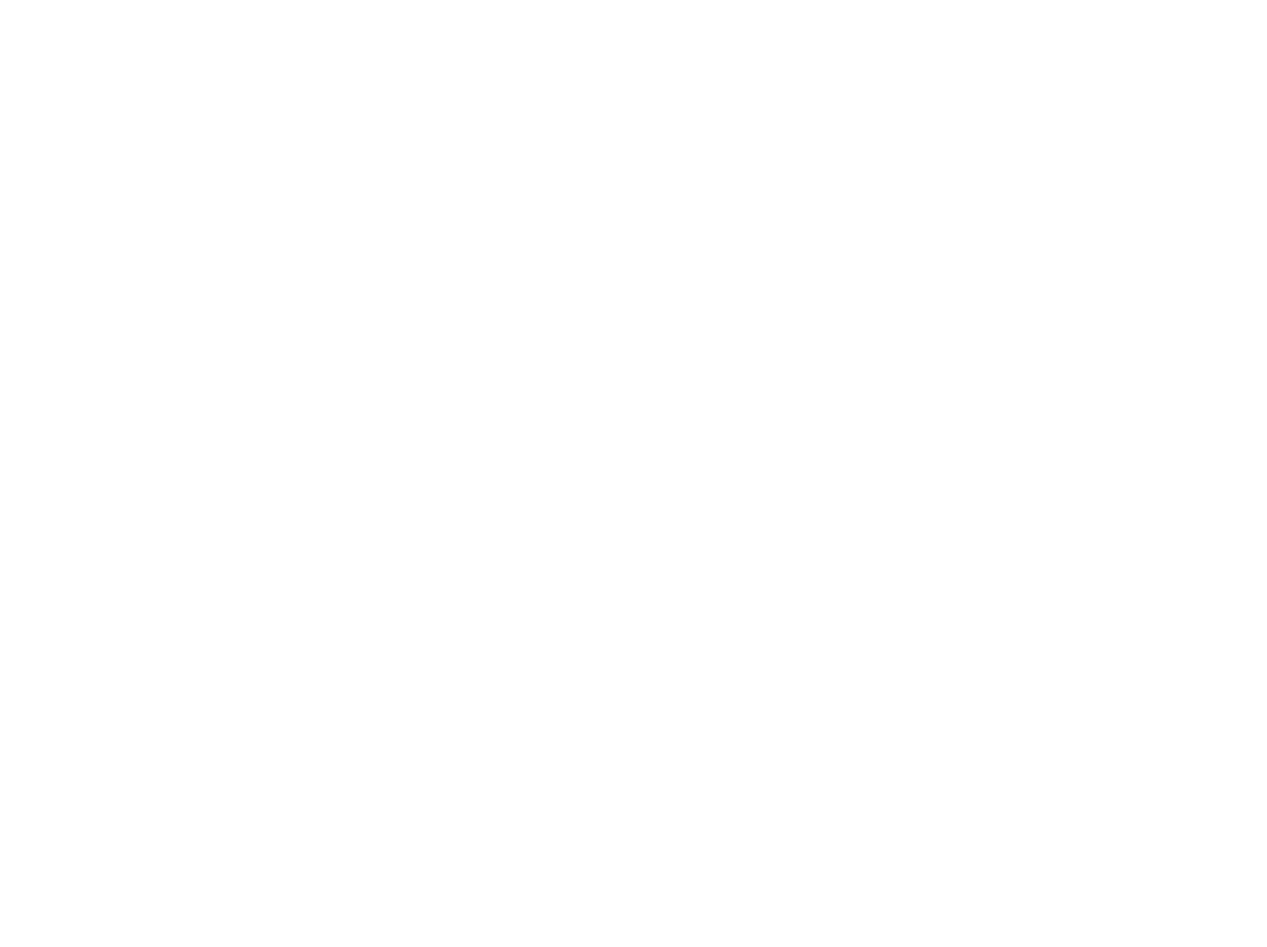
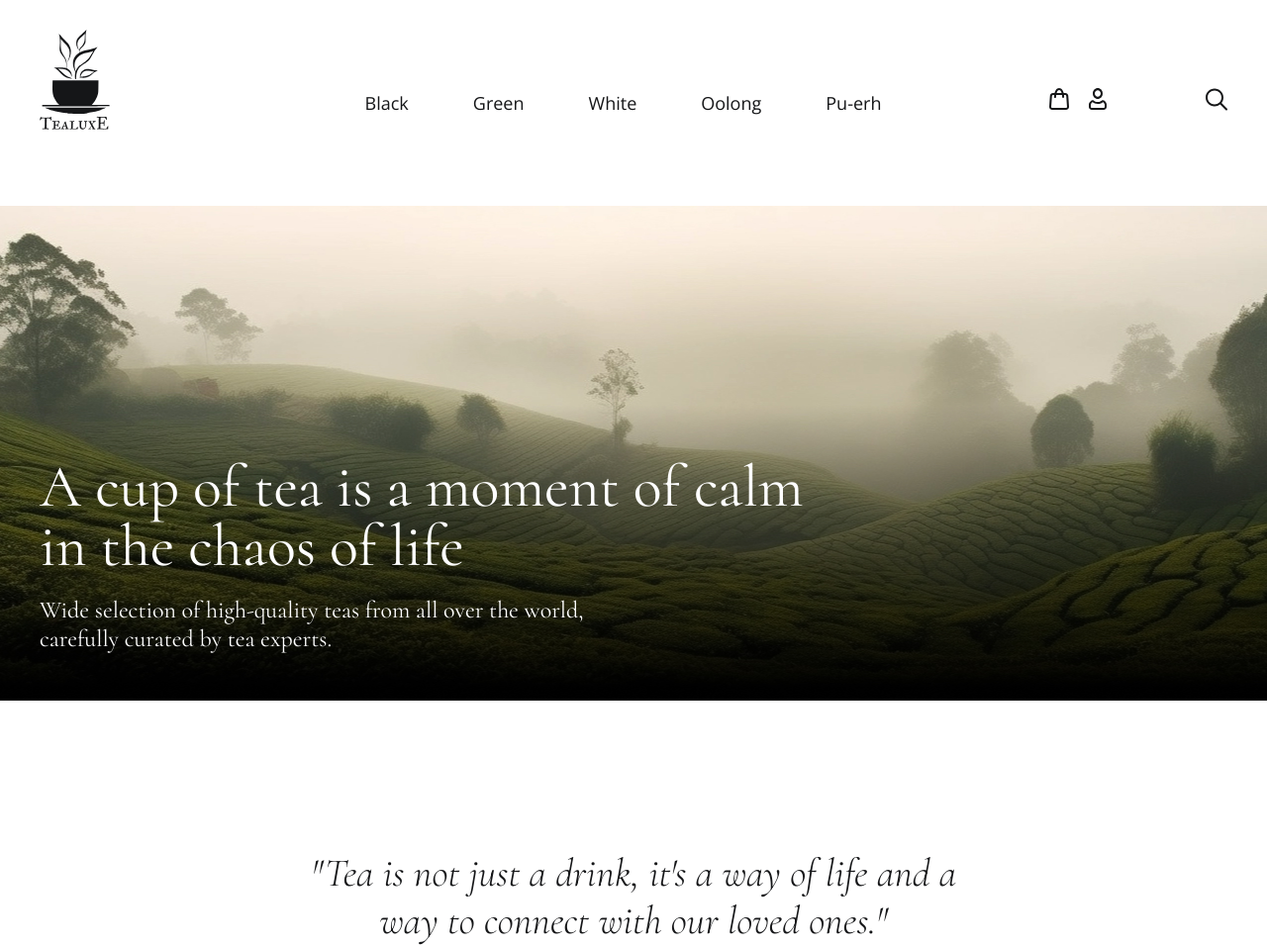
Before and after one commit to tetiana-podleska/tea-page, a plain HTML site: page index.html in a window 1280 px wide. Shown: the whole page at 99% size. Before the commit the page ends 800 px from the top, so only its background shows below. Drawn offline with nearby package versions, Linux system fonts and the light colour scheme.

Commit message:
markup for header / section of main / blockquote

```diff
--- a/css/style.css
+++ b/css/style.css
@@ -0,0 +1,105 @@
+html {
+  box-sizing: border-box;
+}
+
+*,
+*::after,
+*::before {
+  box-sizing: inherit;
+}
+
+a {
+  text-decoration: none;
+  color: inherit;
+}
+
+ul {
+  list-style: none;
+}
+
+body {
+  font-family: "Open Sans", sans-serif;
+  /* font-family: 'Cormorant', serif; */
+  font-size: 20px;
+  font-weight: 300;
+  line-height: 1.5;
+  color: #151618;
+}
+
+.container {
+  max-width: 1240px;
+  margin: 0 auto;
+  padding: 0 20px;
+}
+
+.header__inner {
+  min-height: 140px;
+  padding: 30px 0;
+  display: flex;
+  justify-content: space-between;
+  align-items: center;
+}
+
+.logo {
+  margin-bottom: 35px;
+}
+
+.menu__list {
+  margin-left: 85px;
+  display: flex;
+  align-items: center;
+  gap: 0 65px;
+  font-size: 18px;
+  font-weight: 400;
+}
+
+.user__actions {
+  display: flex;
+  align-items: center;
+  gap: 0 20px;
+}
+
+.user__actions-item--search {
+  margin-left: 80px;
+}
+
+.top {
+  background-image: url(../images/top-bg.jpg);
+  background-repeat: no-repeat;
+  background-position: bottom center;
+  block-size: cover;
+}
+
+.top__iiner {
+  min-height: 500px;
+  display: flex;
+  flex-direction: column;
+  justify-content: flex-end;
+  font-family: "Cormorant", serif;
+  font-weight: 400;
+  color: #fff;
+}
+
+.top__title {
+  max-width: 780px;
+  margin-bottom: 20px;
+  font-size: 60px;
+  font-weight: 400;
+  line-height: 1;
+}
+.top__text {
+  margin-bottom: 48px;
+  max-width: 560px;
+  font-size: 24px;
+  line-height: normal;
+}
+
+.blockquote__text {
+  margin: 150px auto;
+  text-align: center;
+  font-family: "Cormorant", serif;
+  font-size: 40px;
+  font-style: italic;
+  line-height: normal;
+  max-width: 704px;
+}
--- a/index.html
+++ b/index.html
@@ -4,7 +4,13 @@
     <meta charset="UTF-8" />
     <meta name="viewport" content="width=device-width, initial-scale=1.0" />
     <meta http-equiv="X-UA-Compatible" content="ie=edge" />
-    <title>Document</title>
+    <title>TEA</title>
+    <link rel="preconnect" href="https://fonts.googleapis.com" />
+    <link rel="preconnect" href="https://fonts.gstatic.com" crossorigin />
+    <link
+      href="https://fonts.googleapis.com/css2?family=Cormorant:ital,wght@0,400;1,300&family=Open+Sans:ital,wght@0,300;0,400;0,600;1,300&display=swap"
+      rel="stylesheet"
+    />
     <link rel="stylesheet" href="css/reset.css" />
     <link rel="stylesheet" href="css/style.css" />
   </head>
@@ -13,12 +19,77 @@
       <div class="container">
         <div class="header__inner">
           <a class="logo" href="#">
-            <img src="images/logo.svg" alt="" />
+            <img src="images/logo.svg" alt="TealuxE" />
           </a>
+          <nav class="menu">
+            <ul class="menu__list">
+              <li class="menu__item">
+                <a class="menu__link" href="#">Black</a>
+              </li>
+              <li class="menu__item">
+                <a class="menu__link" href="#">Green</a>
+              </li>
+              <li class="menu__item">
+                <a class="menu__link" href="#">White</a>
+              </li>
+              <li class="menu__item">
+                <a class="menu__link" href="#">Oolong</a>
+              </li>
+              <li class="menu__item">
+                <a class="menu__link" href="#">Pu-erh</a>
+              </li>
+            </ul>
+          </nav>
+          <ul class="user__actions">
+            <li class="user__actions-item">
+              <a class="user__actions__link" href="#">
+                <img src="images/cart.svg" alt="cart" />
+              </a>
+            </li>
+            <li class="user__actions-item">
+              <a class="user__actions__link" href="#">
+                <img src="images/user.svg" alt="user" />
+              </a>
+            </li>
+            <li class="user__actions-item user__actions-item--search">
+              <a class="user__actions__link" href="#">
+                <img src="images/search.svg" alt="search" />
+              </a>
+              <!-- <search>
+                <form action="">
+                  <input type="search" />
+                  <button type="submit"></button>
+                </form>
+              </search> -->
+            </li>
+          </ul>
         </div>
       </div>
     </header>
 
+    <main class="main">
+      <section class="top">
+        <div class="container">
+          <div class="top__iiner">
+            <h1 class="top__title">
+              A cup of tea is a moment of calm in the chaos of life
+            </h1>
+            <p class="top__text">
+              Wide selection of high-quality teas from all over the world,
+              carefully curated by tea experts.
+            </p>
+          </div>
+        </div>
+      </section>
+
+      <blockquote class="blockquote">
+        <p class="blockquote__text">
+          "Tea is not just a drink, it's a way of life and a way to connect with
+          our loved ones."
+        </p>
+      </blockquote>
+    </main>
+
     <script src="js/main.js"></script>
   </body>
 </html>
```
Also changed, not shown: images/cart.svg (added), images/logo.svg (added), images/search.svg (added), images/top-bg.jpg (added), images/user.svg (added).
